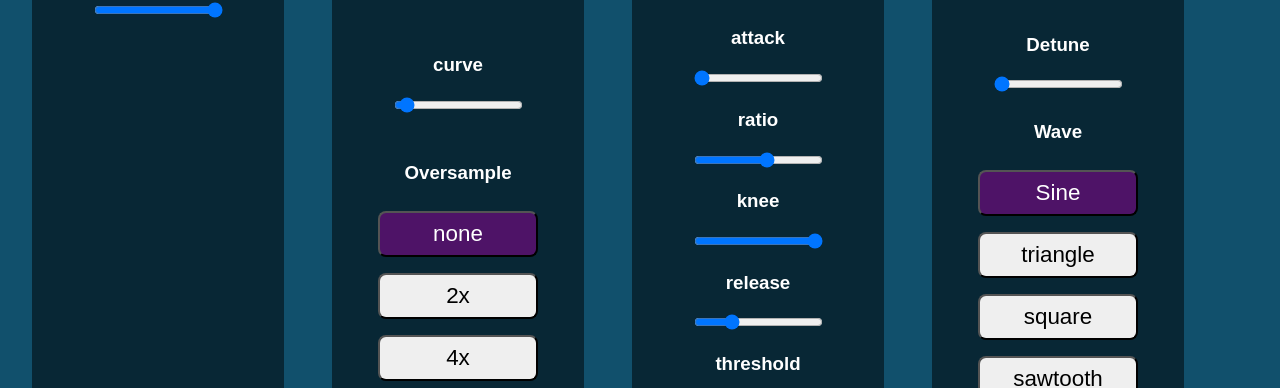
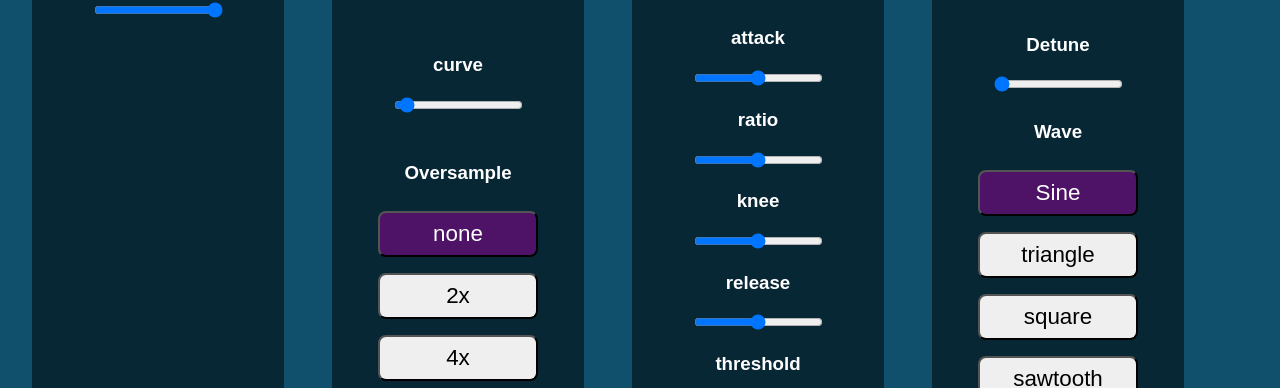
Before and after one commit to lily-lake/web-audio-synth, a React (Vite) app: page / in a window 1280 px wide. Shown: the part 171-559 px from the top of the page. Built offline with nearby package versions, Linux system fonts and the light colour scheme.

Commit message:
compressor in separate component, change min max

```diff
--- a/src/App.tsx
+++ b/src/App.tsx
@@ -7,7 +7,7 @@ import LogarithmicKnob from './components/logarithmic-inputs/LogarithmicKnob';
 import Gain from './components/Gain';
 import Distortion from './components/Distortion';
 import Compressor from './components/Compressor';
-import { distortion } from './Store';
+import { distortion, compressor, actx } from './Store';
 function App() {
 
 
@@ -21,7 +21,7 @@ function App() {
       <div className="controls">
         <Gain />
         <Distortion waveShaper={distortion} />
-        <Compressor />
+        <Compressor compressor={compressor} audioContext={actx} />
         <Osc1 />
         <ADSR />
         <Filter />
--- a/src/components/Compressor.tsx
+++ b/src/components/Compressor.tsx
@@ -1,36 +1,56 @@
-import { ChangeEvent, useContext } from 'react'
-import { CTX } from '../Store';
+import { ChangeEvent, useState } from 'react'
 
-const Compressor = () => {
-    const { appState, updateState } = useContext(CTX);
-    const { attack, ratio, release, knee, threshold } = appState.compressor;
+type CompressorSettings = {
+    attack: string;
+    knee: string;
+    ratio: string;
+    release: string;
+    threshold: string;
+}
+
+type CompressorSetting = "attack" | "knee" | "ratio" | "release" | "threshold"
+
+
+const Compressor = (props: { compressor: DynamicsCompressorNode, audioContext: AudioContext }) => {
+    const { compressor, audioContext } = props;
+    const [params, setParams] = useState<CompressorSettings>({
+        attack: compressor.attack.toString(),
+        knee: compressor.knee.toString(),
+        ratio: compressor.ratio.toString(),
+        release: compressor.release.toString(),
+        threshold: compressor.threshold.toString(),
+    })
     const change = (e: ChangeEvent<HTMLInputElement>) => {
         let { id, value } = e.target;
-        console.log("id, value: ", id, value)
-        updateState({ type: 'CHANGE_COMPRESSOR', payload: { id, value: parseFloat(value) } })
+        // console.log("id, value: ", id, value)
+        compressor[id as CompressorSetting].setValueAtTime(parseFloat(value), audioContext.currentTime);
+        setParams({ ...params, [`${id}`]: parseFloat(value) })
+
     }
+
+
     return (
         <div className="control"><h2>Compressor</h2>
             <div className="param">
                 <h3>attack</h3>
-                <input type="range" id="attack" onChange={change} min="0" max="1" step="0.02" value={attack} />
+                <input type="range" id="attack" onChange={change} min="0.001" max="1" step="0.02" value={params.attack?.toString()} />
 
             </div>
             <div className="param">
                 <h3>ratio</h3>
-                <input type="range" id="ratio" onChange={change} max="20" min="1" step="0.1" value={ratio} />
+                <input type="range" id="ratio" onChange={change} max="20" min="1" step="0.1" value={params.ratio?.toString()} />
             </div>
             <div className="param">
                 <h3>knee</h3>
-                <input type="range" id="knee" onChange={change} min="0" max="40" step="0.01" value={knee} />
+                <input type="range" id="knee" onChange={change} min="0" max="40" step="0.01" value={params.knee?.toString()} />
             </div>
             <div className="param">
                 <h3>release</h3>
-                <input type="range" id="release" onChange={change} max="1" step="0.02" value={release} />
+                <input type="range" id="release" onChange={change} min="0.05" max="1" step="0.001" value={params.release?.toString()} />
             </div>
             <div className="param">
                 <h3>threshold</h3>
-                <input type="range" id="threshold" onChange={change} min="-100" max="0" step="0.5" value={threshold} />
+                <input type="range" id="threshold" onChange={change} min="-100" max="0" step="0.5" value={params.threshold?.toString()} />
             </div>
         </div>)
 }
--- a/src/components/Distortion.tsx
+++ b/src/components/Distortion.tsx
@@ -72,8 +72,8 @@ function makeDistortionCurve(amount: number) {
 
         // unmodified value
         let value = ((3 + amount) * x * 20 * deg) / (Math.PI + amount * Math.abs(x));
-        const rand = Math.random()
 
+        // const rand = Math.random()
         // if (rand < 0.9) {
         //     value += rand
         //     value = Math.min(value, .1)
--- a/src/store.tsx
+++ b/src/store.tsx
@@ -15,7 +15,6 @@ compressor.connect(out)
 
 export type OscSetting = "frequency" | "detune"
 type FilterSetting = "frequency" | "detune" | "Q" | "gain"
-type CompressorSetting = "attack" | "knee" | "ratio" | "release" | "threshold"
 
 export type REDUCER_ACTION_TYPE =
     { type: 'START_OSC', payload: string } |
@@ -30,10 +29,6 @@ export type REDUCER_ACTION_TYPE =
     { type: 'KILL_OSC', payload: { note: string, frequency: number } } |
     { type: 'CHANGE_ADSR', payload: { id: string, value: number } } |
     { type: 'CHANGE_GAIN', payload: { value: number } } |
-    { type: 'CHANGE_DISTORTION', payload: { value: number } } |
-    { type: 'CHANGE_COMPRESSOR', payload: { id: string, value: number } } |
-    { type: 'CHANGE_DISTORTION_OVERSAMPLE', payload: { value: OverSampleType } } |
-    { type: 'CHANGE_DISTORTION_CURVE', payload: { value: Float32Array } } |
     { type: 'default', payload: '' }
 
 type FilterSettings = {
@@ -147,10 +142,6 @@ export const reducer = (state: ReducerState, action: REDUCER_ACTION_TYPE): Reduc
         case 'CHANGE_GAIN':
             gain.gain.value = action.payload.value;
             return { ...state, gain: action.payload.value }
-        case 'CHANGE_COMPRESSOR':
-            // compressor[action.payload.id as FilterSetting].value = action.payload.value;
-            compressor[action.payload.id as CompressorSetting].setValueAtTime(action.payload.value, actx.currentTime);
-            return { ...state, compressor: { ...state.compressor, [action.payload.id]: action.payload.value } }
         default:
             console.log('reducer error. action: ', action);
             return { ...state };
```
Also changed, not shown: 5 other files (tests, documents, lock files or other folders).
